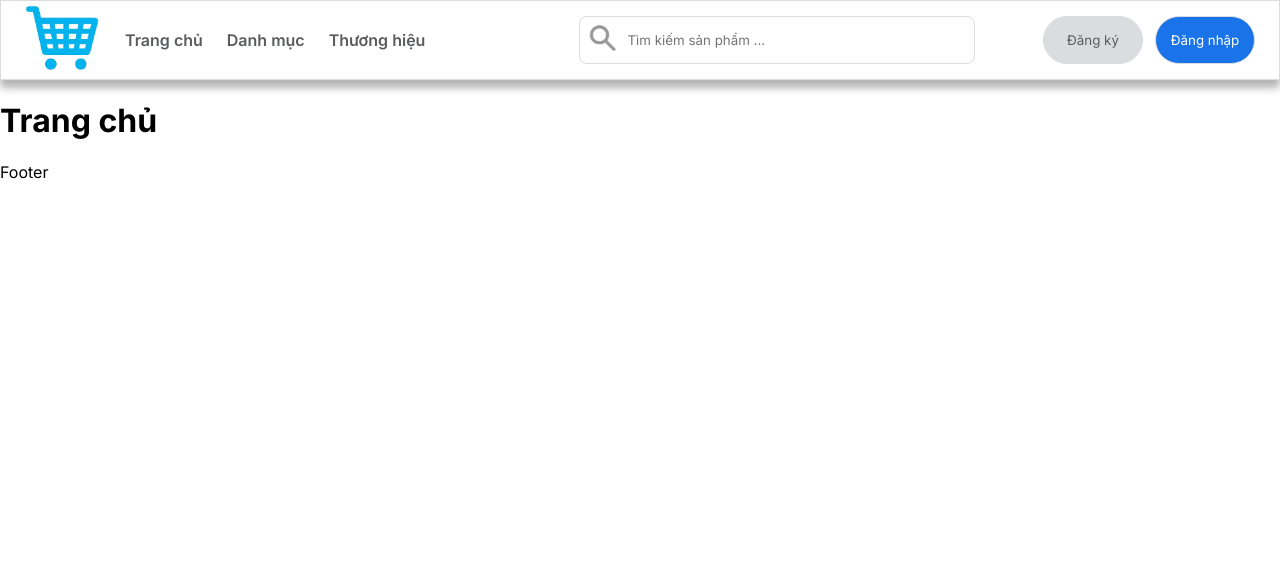
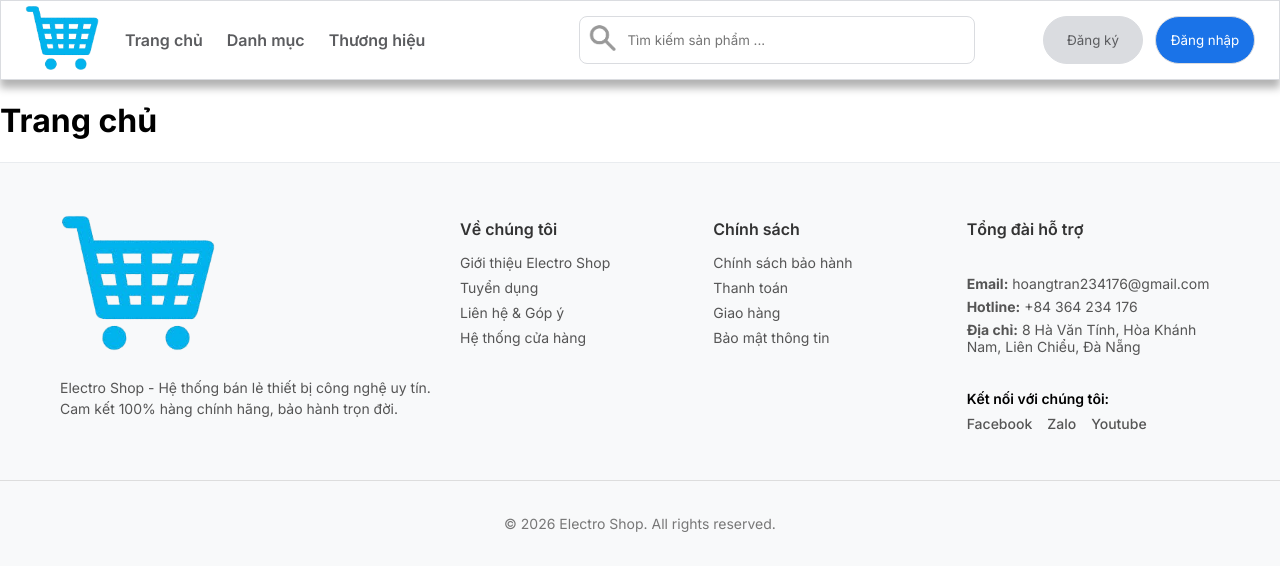
Before and after one commit to hoang234176/electro-shop-web, a React (Vite) app: page / in a window 1280 px wide. Shown: the top 570 px of the page. Built offline with nearby package versions, Linux system fonts and the light colour scheme.

Commit message:
feat(layout): create Footer with styling

```diff
--- /dev/null
+++ b/src/component/layout/Footer.css
@@ -0,0 +1,138 @@
+.footer-group {
+    background-color: #f8f9fa;
+    padding: 40px 0 20px 0;
+    border-top: 1px solid #e9ecef;
+    margin-top: auto;
+}
+
+.footer-top {
+    display: flex;
+    justify-content: space-between;
+    flex-wrap: wrap;
+    max-width: 1200px;
+    margin: 0 auto;
+    padding: 0 20px;
+}
+
+.footer-info {
+    flex: 1.5;
+    min-width: 250px;
+    margin-right: 20px;
+    margin-bottom: 20px;
+}
+
+.footer-desc {
+    margin-top: 10px;
+    color: #555;
+    font-size: 14px;
+    line-height: 1.5;
+}
+
+.footer-contact {
+    margin-top: 15px;
+}
+
+.footer-contact p {
+    font-size: 14px;
+    color: #555;
+    margin: 6px 0;
+}
+
+.footer-column {
+    flex: 1;
+    min-width: 200px;
+    margin-bottom: 20px;
+    display: flex;
+    flex-direction: column;
+}
+
+.footer-column h3 {
+    font-size: 16px;
+    font-weight: 600;
+    margin-bottom: 15px;
+    color: #333;
+}
+
+.footer-column a {
+    color: #555;
+    text-decoration: none;
+    margin-bottom: 8px;
+    font-size: 14px;
+}
+
+.footer-column p span {
+    font-weight: 600;
+    color: #333;
+}
+
+.footer-column a:hover {
+    color: #0d6efd;
+}
+
+/* Newsletter Styles */
+.footer-newsletter-text {
+    font-size: 14px;
+    color: #555;
+    margin-bottom: 10px;
+}
+
+.footer-newsletter-form {
+    display: flex;
+    gap: 8px;
+    margin-bottom: 20px;
+}
+
+.footer-newsletter-form input {
+    flex: 1;
+    padding: 8px 12px;
+    border: 1px solid #ddd;
+    border-radius: 4px;
+    font-size: 14px;
+    outline: none;
+}
+
+.footer-newsletter-form button {
+    padding: 8px 16px;
+    background-color: #0d6efd;
+    color: white;
+    border: none;
+    border-radius: 4px;
+    cursor: pointer;
+    font-size: 14px;
+    font-weight: 500;
+}
+
+.footer-newsletter-form button:hover {
+    background-color: #0b5ed7;
+}
+
+.footer-social p {
+    font-weight: 600;
+    font-size: 14px;
+    margin-bottom: 8px;
+}
+
+.social-links {
+    display: flex;
+    gap: 15px;
+}
+
+.social-links a {
+    font-weight: 500;
+    color: #555;
+    font-size: 14px;
+}
+
+.social-links a:hover {
+    color: #0d6efd;
+    text-decoration: underline;
+}
+
+.footer-bottom {
+    text-align: center;
+    margin-top: 20px;
+    padding-top: 20px;
+    border-top: 1px solid #ddd;
+    color: #777;
+    font-size: 14px;
+}
--- a/src/component/layout/Footer.tsx
+++ b/src/component/layout/Footer.tsx
@@ -1,6 +1,54 @@
-function Footer(){
+import { Link } from "react-router-dom";
+import "./Footer.css";
+import logoShop from "../../assets/logo-shop.png";
+
+function Footer() {
     return (
-        <div>Footer</div>
+        <footer className="footer-group">
+            <div className="footer-top">
+                <div className="footer-info">
+                    <Link to="/">
+                        <img src={logoShop} alt="Logo" width={"160px"} />
+                    </Link>
+                    <p className="footer-desc">
+                        Electro Shop - Hệ thống bán lẻ thiết bị công nghệ uy tín. Cam kết 100% hàng chính hãng, bảo hành trọn đời.
+                    </p>
+                </div>
+                <div className="footer-column">
+                    <h3>Về chúng tôi</h3>
+                    <Link to="/about">Giới thiệu Electro Shop</Link>
+                    <Link to="/careers">Tuyển dụng</Link>
+                    <Link to="/contact">Liên hệ & Góp ý</Link>
+                    <Link to="/store-finder">Hệ thống cửa hàng</Link>
+                </div>
+                <div className="footer-column">
+                    <h3>Chính sách</h3>
+                    <Link to="/warranty">Chính sách bảo hành</Link>
+                    <Link to="/payment">Thanh toán</Link>
+                    <Link to="/delivery">Giao hàng</Link>
+                    <Link to="/privacy">Bảo mật thông tin</Link>
+                </div>
+                <div className="footer-column">
+                    <h3>Tổng đài hỗ trợ</h3>
+                    <div className="footer-contact">
+                        <p><strong>Email:</strong> hoangtran234176@gmail.com</p>
+                        <p><strong>Hotline:</strong> +84 364 234 176</p>
+                        <p><strong>Địa chỉ:</strong> 8 Hà Văn Tính, Hòa Khánh Nam, Liên Chiểu, Đà Nẵng</p>
+                    </div>
+                    <div className="footer-social" style={{ marginTop: "15px" }}>
+                        <p>Kết nối với chúng tôi:</p>
+                        <div className="social-links">
+                            <a href="#" target="_blank" rel="noreferrer">Facebook</a>
+                            <a href="#" target="_blank" rel="noreferrer">Zalo</a>
+                            <a href="#" target="_blank" rel="noreferrer">Youtube</a>
+                        </div>
+                    </div>
+                </div>
+            </div>
+            <div className="footer-bottom">
+                <p>&copy; {new Date().getFullYear()} Electro Shop. All rights reserved.</p>
+            </div>
+        </footer>
     )
 }
 
--- a/src/routes/ListRoutes.tsx
+++ b/src/routes/ListRoutes.tsx
@@ -10,7 +10,7 @@ import Error500 from "../pages/error/Error500";
 import ProductDetail from "../pages/product/ProductDetail";
 import InfoUser from "../pages/user/InfoUser";
 import EditUser from "../pages/user/EditUser";
-import TestUI from "../test/TestUI";
+// import TestUI from "../test/TestUI";
 import UserLayout from "../component/layout/UserLayout";
 import AdminLayout from "../component/layout/AdminLayout";
 import ProtectedRoute from "./ProtectedRoute";
@@ -47,10 +47,6 @@ function ListRouter() {
                 {/* auth */}
                 <Route path='/login' element={<Login />} />
                 <Route path='/register' element={<Register />} />
-
-                {/* test */}
-                <Route path='test' element={<TestUI />} />
-
             </Route>
 
             {/* error */}
```
Also changed, not shown: src/component/layout/Navbar.tsx (deleted, +0 -20 lines), 1 other file (tests, documents, lock files or other folders).
